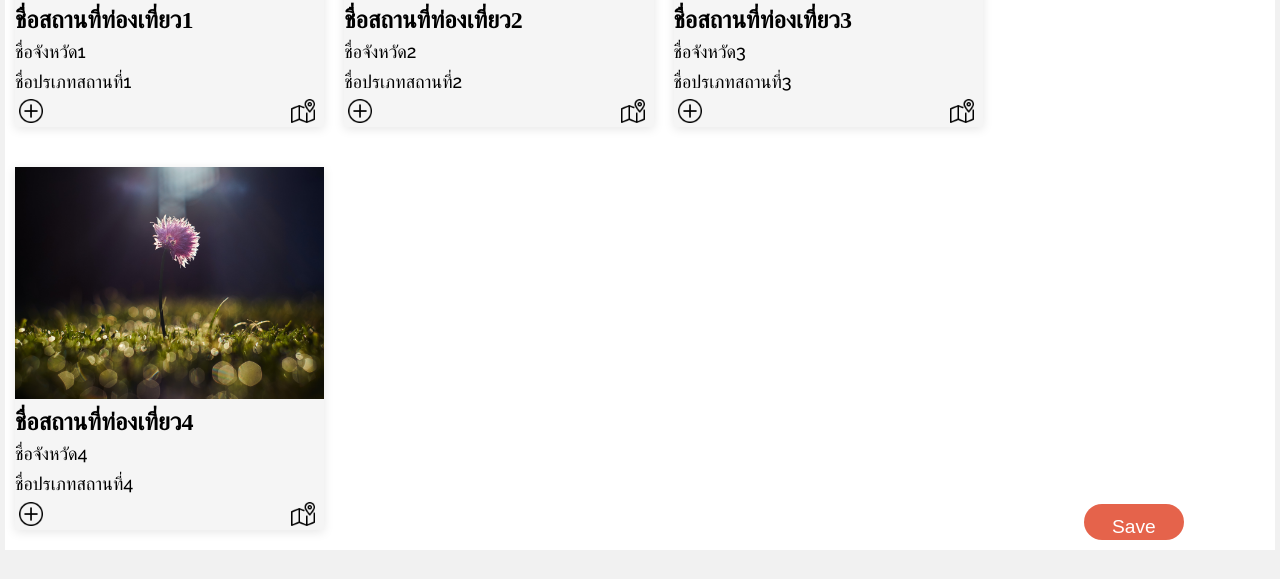
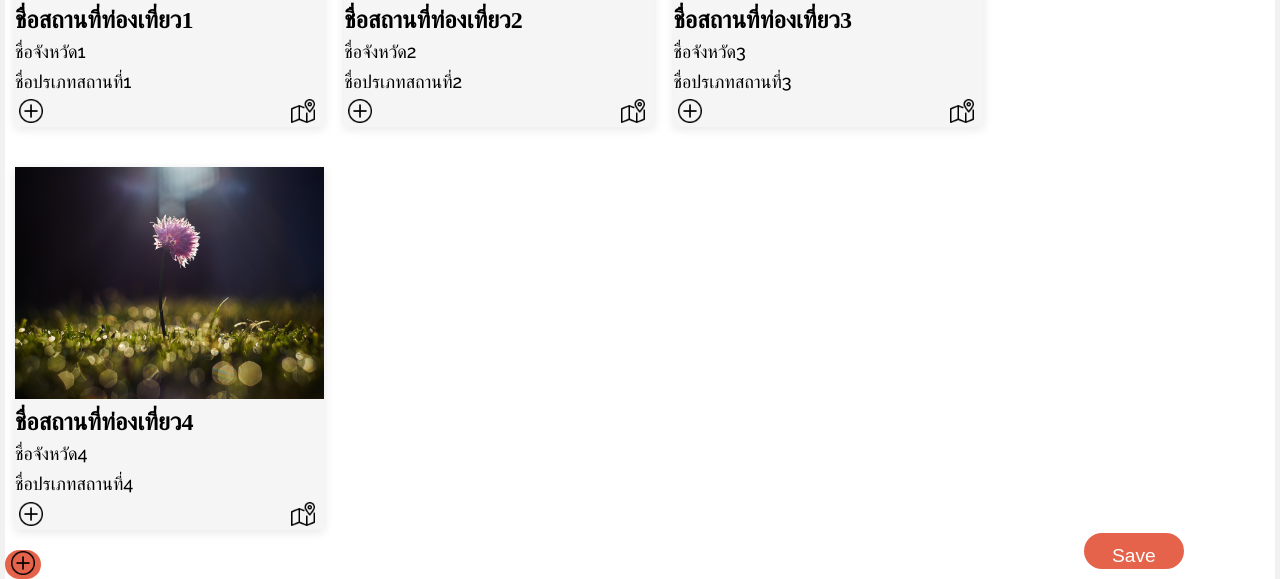
Before and after one commit to ajames007/PinkySlothyWebsite, a website: page test.html in a window 1280 px wide. Shown: the part 371-950 px from the top of the page. Before the commit the page ends 921 px from the top, so only its background shows below. Drawn offline with Linux system fonts and the light colour scheme.

Commit message:
add "add_place_Btn"

```diff
--- a/assets/css/test.css
+++ b/assets/css/test.css
@@ -56,7 +56,7 @@
   column-gap: 20px;
   padding-left: 10px;
   padding-right: 10px;
-
+  position: relative;
 }
 
 @media (max-width: 767px) {
@@ -303,3 +303,13 @@
   color: white;
   font-size: 20px;
 }
+
+.add_place_Btn{
+  background-color: #E5634B;
+  border: none;
+  border-radius: 50px;
+}
+
+.add_place_icon{
+  width: 24px;
+}
--- a/test.html
+++ b/test.html
@@ -112,6 +112,9 @@
 
 
           </div>
+          <button class="add_place_Btn">
+            <img src="./assets/icons/plusIncircle.png" class="add_place_icon">
+          </button>
         </div>
 
 
```
Also changed, not shown: index.html (+1 -3 lines).
